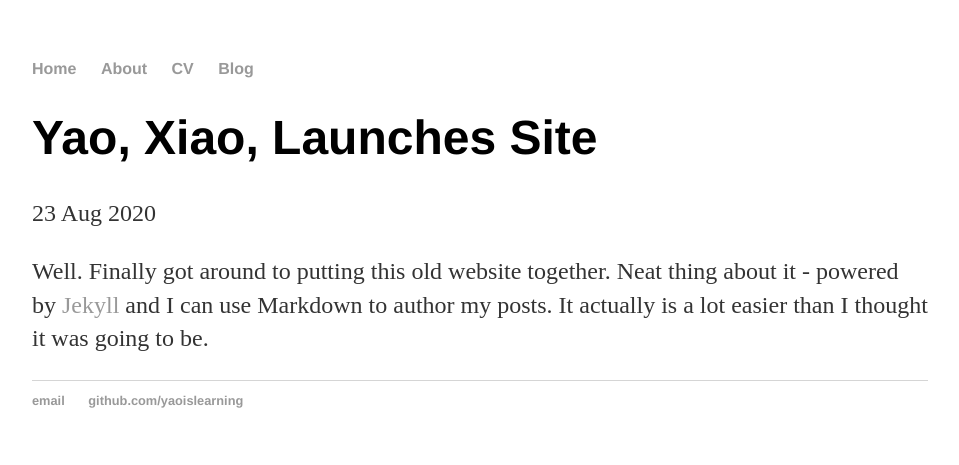
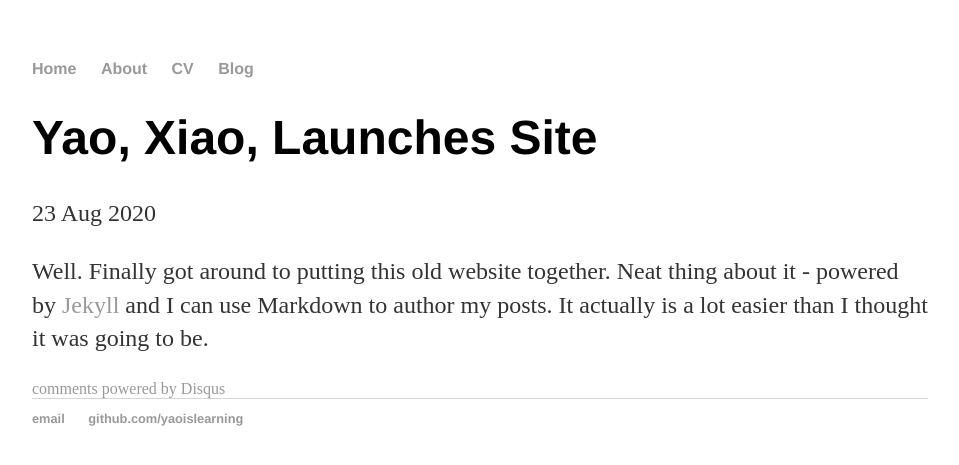
Before and after one commit to yaoislearning/yaoislearning.github.io, a Jekyll site: the page built from _posts/2020-08-23-yao-xiao-site-launched.md, in a window 1280 px wide. Shown: the top 465 px of the page, without its empty margins (160-1119 px from the left). Built offline with Jekyll 4.4.1, drawn with Linux system fonts in a browser that asks for light colours; comment, search, counter and statistics services are not loaded.

Commit message:
Update post.html

```diff
--- a/_layouts/post.html
+++ b/_layouts/post.html
@@ -6,4 +6,8 @@ layout: default
 
 <div class="post">
   {{ content }}
+  <!-- Post comments -->
+			<div class="postcomments">
+				{% include disqus.html %}
+			</div>
 </div>
```
